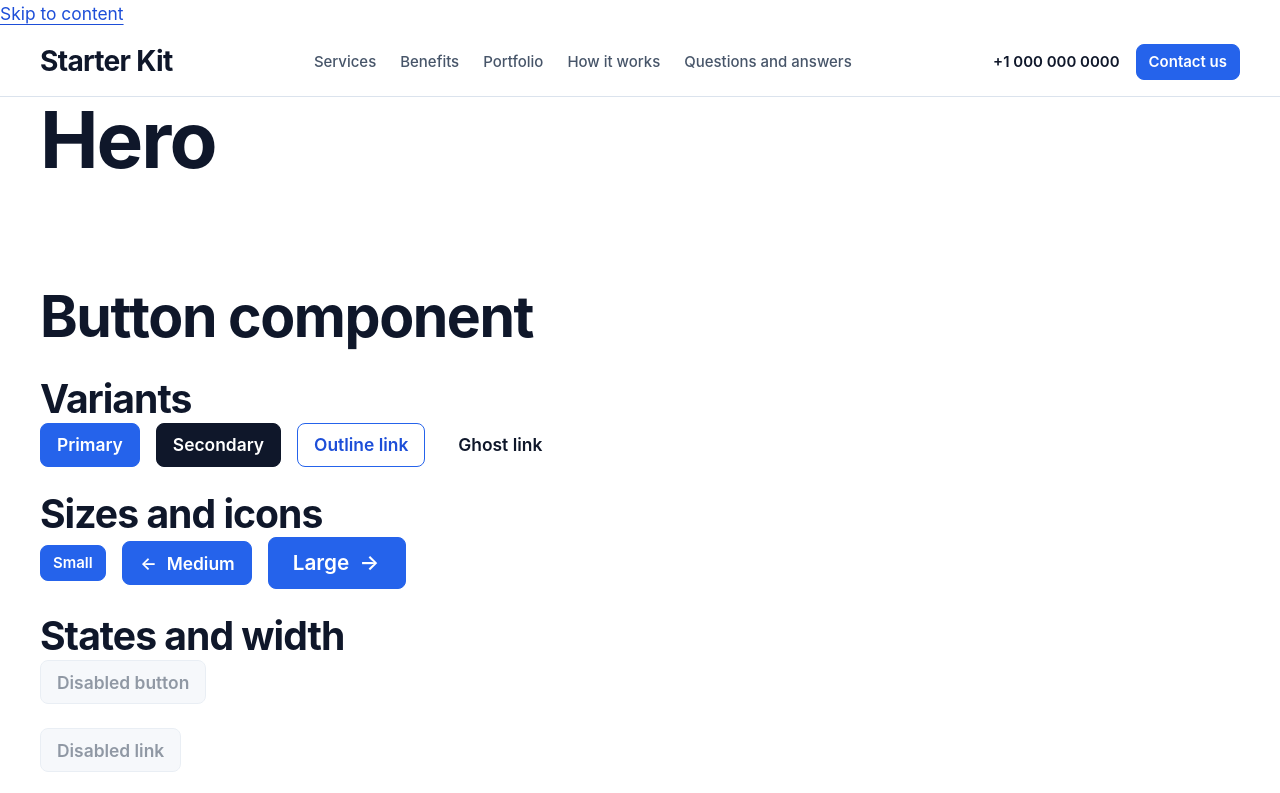
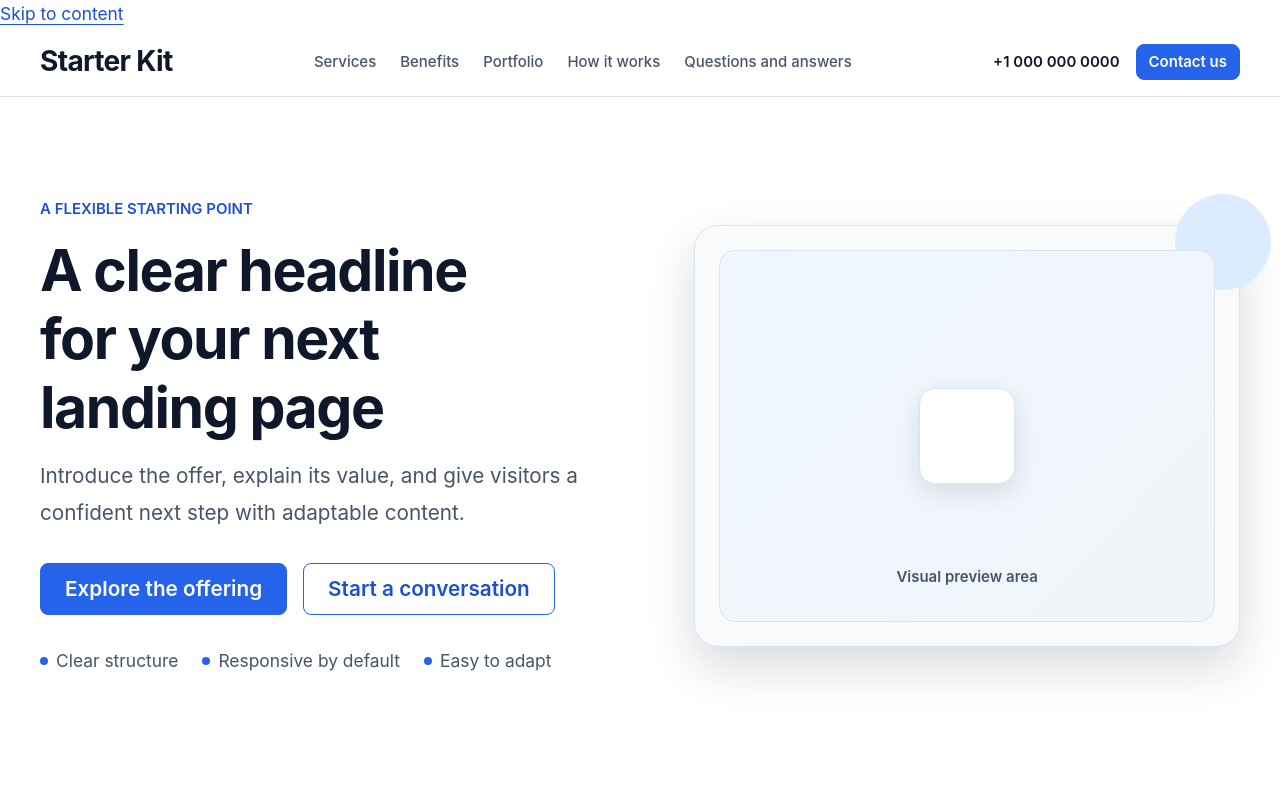
Before and after one commit to sun4eg/landing-starter-kit, a website built with Vite: page index.html in a window 1280 px wide. Shown: the top 793 px of the page. Built offline with nearby package versions, Linux system fonts and the light colour scheme.

Commit message:
feat: add reusable hero section

```diff
--- a/index.html
+++ b/index.html
@@ -55,10 +55,38 @@
 
     <main id="main-content">
       <section class="hero" aria-labelledby="hero-title">
-        <header class="container">
-          <!-- Introduces the page and its primary purpose. -->
-          <h1 id="hero-title">Hero</h1>
-        </header>
+        <div class="hero__container container">
+          <div class="hero__content">
+            <header class="hero__heading section-heading">
+              <p class="section-heading__eyebrow">A flexible starting point</p>
+              <h1 class="section-heading__title" id="hero-title">A clear headline for your next landing page</h1>
+              <p class="section-heading__lead">
+                Introduce the offer, explain its value, and give visitors a confident next step with adaptable content.
+              </p>
+            </header>
+
+            <div class="hero__actions">
+              <a class="button button--primary button--lg" href="#services-title">Explore the offering</a>
+              <a class="button button--outline button--lg" href="#contact-title">Start a conversation</a>
+            </div>
+
+            <ul class="hero__trust-list text text--muted" role="list" aria-label="Key benefits">
+              <li class="hero__trust-item">Clear structure</li>
+              <li class="hero__trust-item">Responsive by default</li>
+              <li class="hero__trust-item">Easy to adapt</li>
+            </ul>
+          </div>
+
+          <figure class="hero__media">
+            <div class="hero__media-frame">
+              <div class="hero__media-placeholder">
+                <span>Visual preview area</span>
+              </div>
+              <div class="hero__decoration" aria-hidden="true"></div>
+            </div>
+            <figcaption class="visually-hidden">Placeholder for a product, service, or campaign visual.</figcaption>
+          </figure>
+        </div>
       </section>
 
       <section class="button-showcase section" aria-labelledby="button-showcase-title">
--- a/src/scss/abstracts/_variables.scss
+++ b/src/scss/abstracts/_variables.scss
@@ -6,6 +6,8 @@
   --section-padding-block: clamp(3.5rem, 2.25rem + 5vw, 7.5rem);
   --content-measure: 42rem;
   --size-full: 100%;
+  --aspect-ratio-square: 1;
+  --aspect-ratio-landscape: 4 / 3;
   --control-height-sm: 2.25rem;
   --control-height-md: 2.75rem;
   --control-height-lg: 3.25rem;
--- a/src/scss/sections/_hero.scss
+++ b/src/scss/sections/_hero.scss
@@ -0,0 +1,145 @@
+@use '../abstracts/breakpoints';
+
+.hero {
+  padding-block: var(--section-padding-block);
+  overflow: hidden;
+}
+
+.hero__container {
+  display: grid;
+  grid-template-columns: minmax(var(--space-0), 1fr) minmax(var(--space-0), 0.9fr);
+  gap: var(--space-xl);
+  align-items: center;
+}
+
+.hero__content {
+  display: grid;
+  gap: var(--space-lg);
+  min-width: var(--space-0);
+}
+
+.hero__heading {
+  max-width: var(--content-measure);
+}
+
+.hero__actions {
+  display: flex;
+  flex-wrap: wrap;
+  gap: var(--space-sm);
+}
+
+.hero__actions > .button {
+  max-width: var(--size-full);
+  white-space: normal;
+  overflow-wrap: anywhere;
+}
+
+.hero__trust-list {
+  display: flex;
+  flex-wrap: wrap;
+  gap: var(--space-xs) var(--space-md);
+  margin: var(--space-0);
+  padding: var(--space-0);
+}
+
+.hero__trust-item {
+  display: flex;
+  align-items: center;
+  gap: var(--space-2xs);
+}
+
+.hero__trust-item::before {
+  width: var(--space-2xs);
+  aspect-ratio: var(--aspect-ratio-square);
+  background-color: var(--color-primary-500);
+  border-radius: var(--radius-full);
+  content: '';
+  flex: none;
+}
+
+.hero__media {
+  min-width: var(--space-0);
+}
+
+.hero__media-frame {
+  position: relative;
+  isolation: isolate;
+  padding: var(--space-md);
+  background-color: var(--color-surface);
+  border: var(--border-width) solid var(--color-border);
+  border-radius: var(--radius-xl);
+  box-shadow: var(--shadow-lg);
+}
+
+.hero__media-placeholder {
+  position: relative;
+  z-index: var(--z-raised);
+  display: grid;
+  place-items: center;
+  width: var(--size-full);
+  aspect-ratio: var(--aspect-ratio-landscape);
+  padding: var(--space-lg);
+  color: var(--color-text-secondary);
+  background: linear-gradient(135deg, var(--color-primary-50), var(--color-surface-emphasis));
+  border: var(--border-width) solid var(--color-border);
+  border-radius: var(--radius-lg);
+  font-size: var(--font-size-sm);
+  font-weight: var(--font-weight-semibold);
+  line-height: var(--line-height-base);
+  text-align: center;
+}
+
+.hero__media-frame > img,
+.hero__media-frame > picture {
+  position: relative;
+  z-index: var(--z-raised);
+  width: var(--size-full);
+  aspect-ratio: var(--aspect-ratio-landscape);
+  border-radius: var(--radius-lg);
+  object-fit: cover;
+  overflow: hidden;
+}
+
+.hero__media-frame > picture > img {
+  width: var(--size-full);
+  height: var(--size-full);
+  object-fit: cover;
+}
+
+.hero__media-placeholder::before {
+  width: var(--space-3xl);
+  aspect-ratio: var(--aspect-ratio-square);
+  background-color: var(--color-background);
+  border: var(--border-width) solid var(--color-border);
+  border-radius: var(--radius-lg);
+  box-shadow: var(--shadow-md);
+  content: '';
+}
+
+.hero__media-placeholder span {
+  position: absolute;
+  inset-block-end: var(--space-lg);
+  inset-inline: var(--space-lg);
+}
+
+.hero__decoration {
+  position: absolute;
+  z-index: var(--z-base);
+  inset-block-start: calc(var(--space-lg) * -1);
+  inset-inline-end: calc(var(--space-lg) * -1);
+  width: var(--space-3xl);
+  aspect-ratio: var(--aspect-ratio-square);
+  background-color: var(--color-primary-100);
+  border-radius: var(--radius-full);
+}
+
+@media (max-width: breakpoints.$tablet) {
+  .hero__container {
+    grid-template-columns: minmax(var(--space-0), 1fr);
+  }
+
+  .hero__media {
+    width: var(--size-full);
+    max-width: var(--content-measure);
+  }
+}
```
Also changed, not shown: ROADMAP.md (+1 -1 lines).
